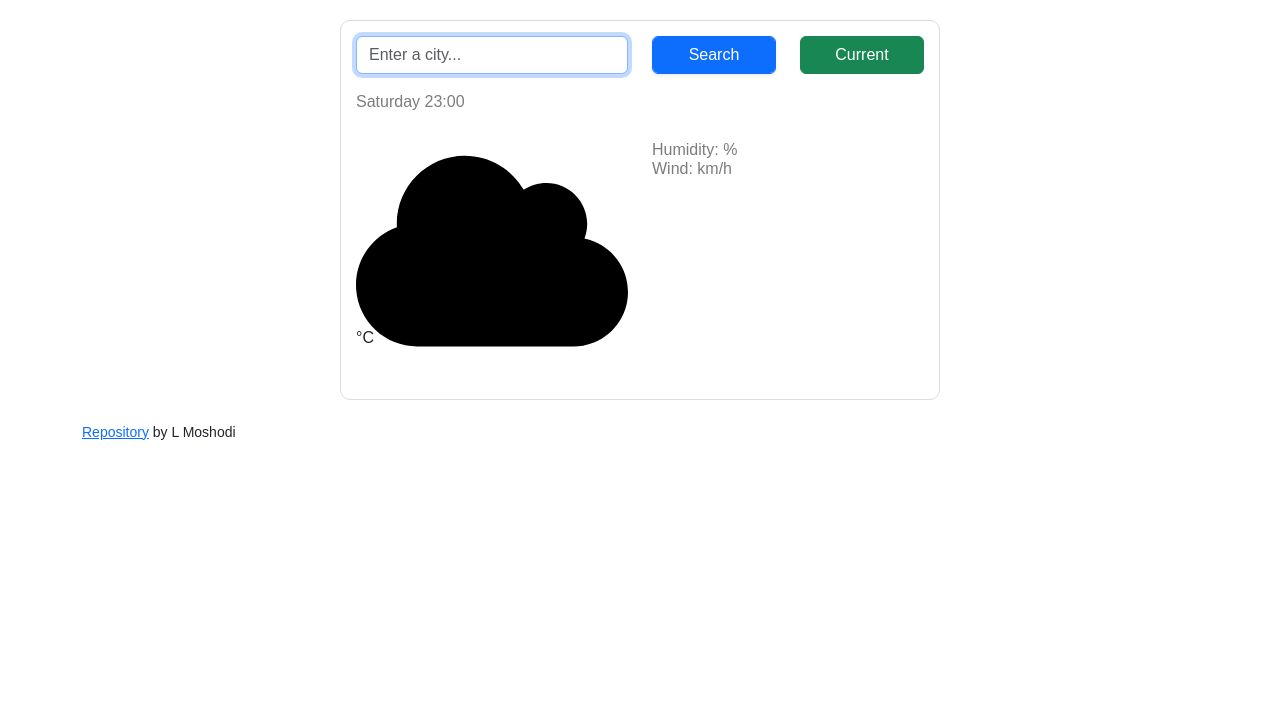
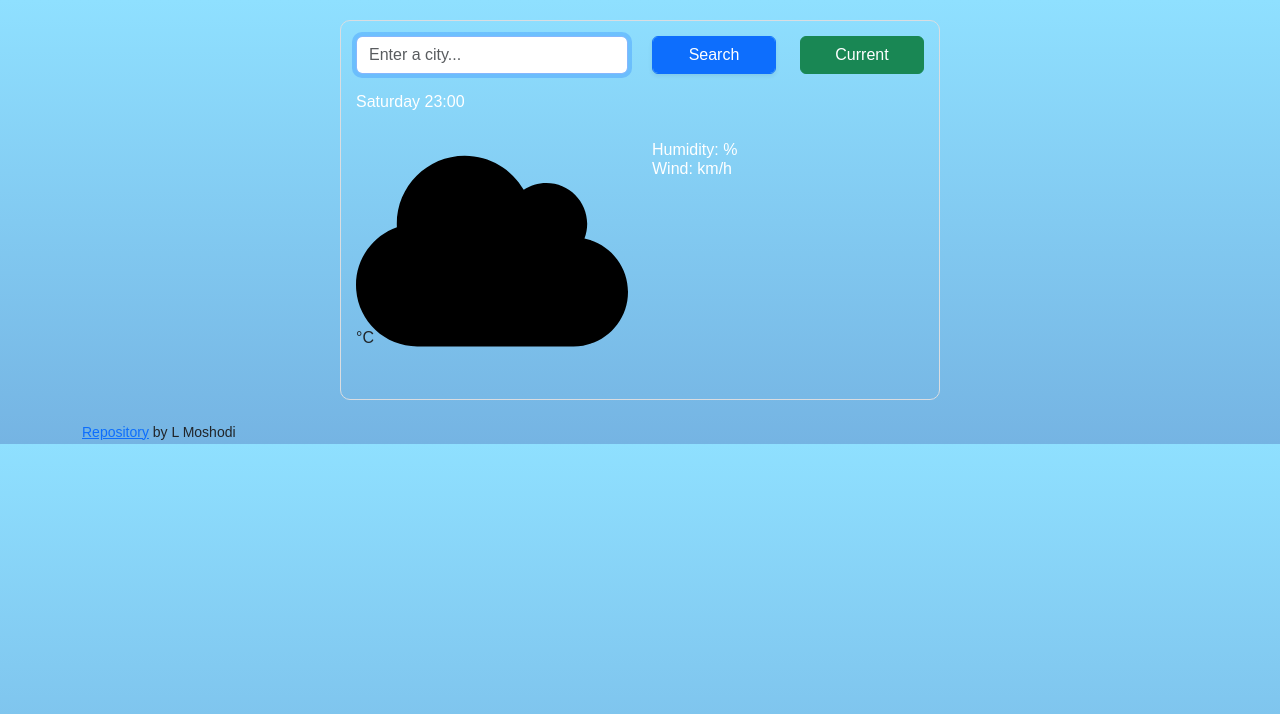
Before and after one commit to Shodi01/weather, a website built with Parcel: page src/index.html in a window 1280 px wide. Built offline with nearby package versions, Linux system fonts and the light colour scheme; no server answers.

Commit message:
update styles.css

```diff
--- a/src/styles.css
+++ b/src/styles.css
@@ -1,9 +1,10 @@
 body {
   font-family: arial, sans-serif;
+  background: linear-gradient(#8fe0ff, #75b4e3);
 }
 
 h1 {
-  color: #7c7c7c;
+  color: white;
   font-size: 24px;
   font-weight: 100;
   line-height: 28px;
@@ -16,7 +17,7 @@ ul {
 }
 
 li {
-  color: #7c7c7c;
+  color: white;
   font-size: 16px;
   font-weight: 100;
   height: 19px;
```
